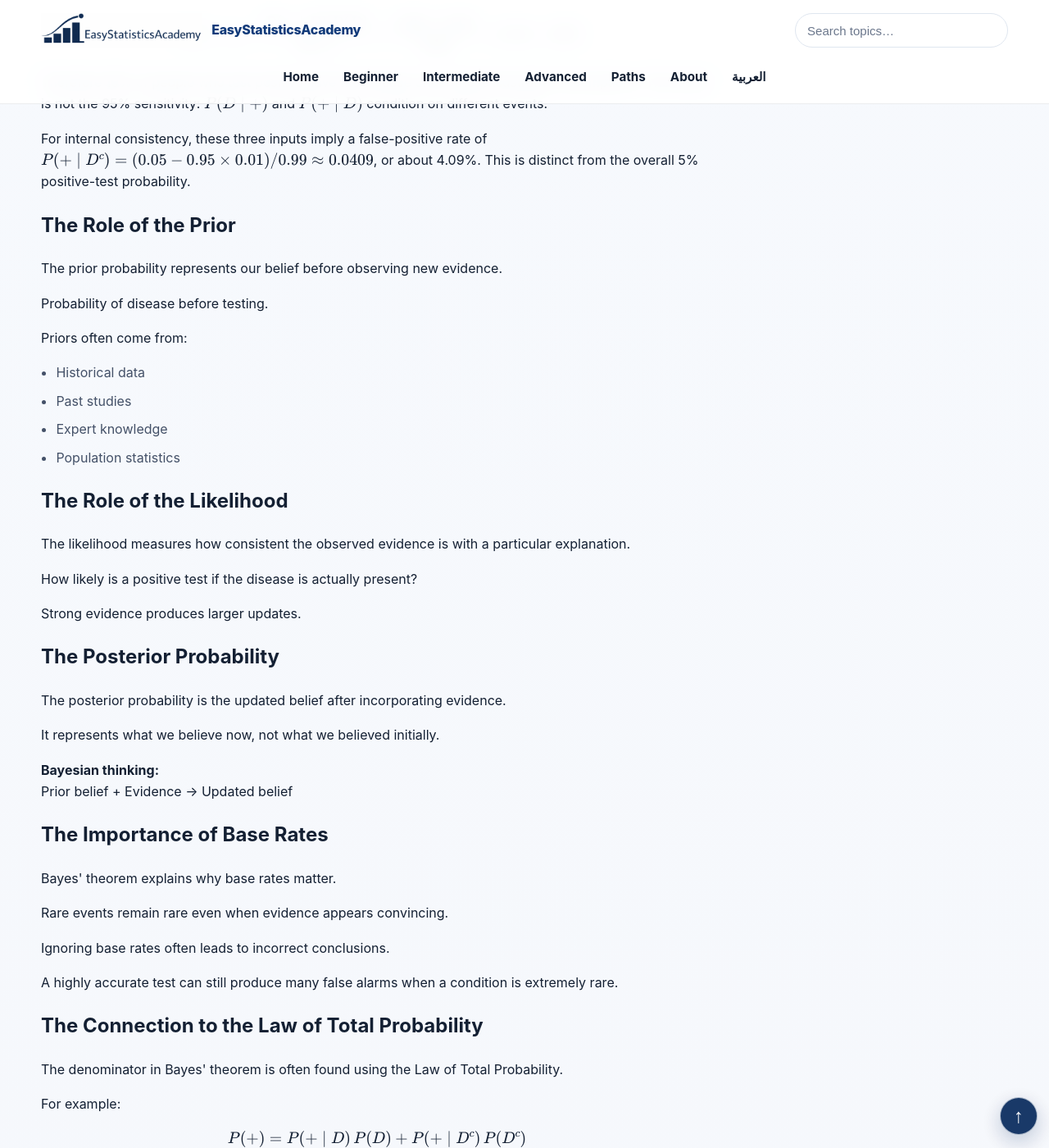
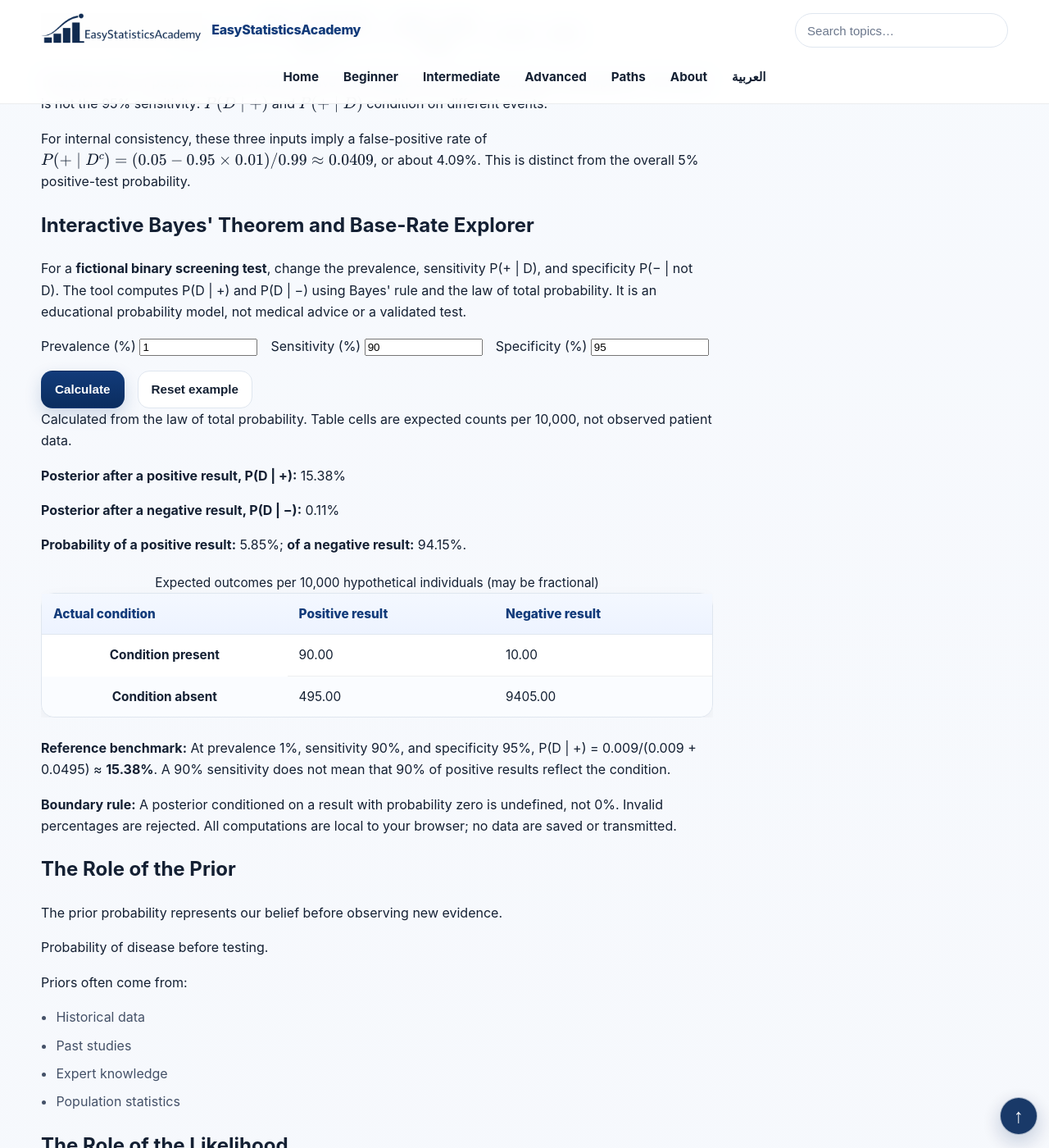
Before and after one commit to ammar-homaida-statistics/easystatisticsacademy, a Jekyll site: the page built from probability/conditional/bayes-theorem/index.md, in a window 1280 px wide and 1400 px high, scrolled down 3221 px. Shown: the whole window at 82% size. Built offline with Jekyll 4.4.1, drawn with Linux system fonts in a browser that asks for light colours.

Commit message:
Integrate Bayes evidence and base-rate explorer into existing lesson

```diff
--- a/probability/conditional/bayes-theorem/index.md
+++ b/probability/conditional/bayes-theorem/index.md
@@ -327,7 +327,39 @@ P(D\mid +)=\frac{P(+\mid D)\,P(D)}{P(+)}
       For internal consistency, these three inputs imply a false-positive rate of \(P(+\mid D^{c})=(0.05-0.95\times0.01)/0.99\approx0.0409\), or about 4.09%. This is distinct from the overall 5% positive-test probability.
     </p>
 
-    <h2>The Role of the Prior</h2>
+    <section class="concept-box" id="esa-bayes-lab" aria-labelledby="esa-bayes-title" style="min-width:0;overflow-wrap:anywhere">
+  <h2 id="esa-bayes-title">Interactive Bayes' Theorem and Base-Rate Explorer</h2>
+  <p>For a <strong>fictional binary screening test</strong>, change the prevalence, sensitivity P(+ | D), and specificity P(− | not D). The tool computes P(D | +) and P(D | −) using Bayes' rule and the law of total probability. It is an educational probability model, not medical advice or a validated test.</p>
+  <div style="display:flex;flex-wrap:wrap;gap:1rem;align-items:end">
+    <label for="esa-bayes-prev">Prevalence (%)
+      <input id="esa-bayes-prev" type="number" min="0" max="100" step="any" value="1" inputmode="decimal" style="max-width:9rem">
+    </label>
+    <label for="esa-bayes-sens">Sensitivity (%)
+      <input id="esa-bayes-sens" type="number" min="0" max="100" step="any" value="90" inputmode="decimal" style="max-width:9rem">
+    </label>
+    <label for="esa-bayes-spec">Specificity (%)
+      <input id="esa-bayes-spec" type="number" min="0" max="100" step="any" value="95" inputmode="decimal" style="max-width:9rem">
+    </label>
+    <button id="esa-bayes-run" class="btn" type="button">Calculate</button>
+    <button id="esa-bayes-reset" class="btn btn-outline" type="button">Reset example</button>
+  </div>
+  <p id="esa-bayes-status" role="status" aria-live="polite"></p>
+  <p><strong>Posterior after a positive result, P(D | +):</strong> <output id="esa-bayes-pos">—</output></p>
+  <p><strong>Posterior after a negative result, P(D | −):</strong> <output id="esa-bayes-neg">—</output></p>
+  <p><strong>Probability of a positive result:</strong> <output id="esa-bayes-plus-prob">—</output>; <strong>of a negative result:</strong> <output id="esa-bayes-minus-prob">—</output>.</p>
+  <div class="table-wrap"><table>
+    <caption>Expected outcomes per 10,000 hypothetical individuals (may be fractional)</caption>
+    <thead><tr><th>Actual condition</th><th>Positive result</th><th>Negative result</th></tr></thead>
+    <tbody>
+      <tr><th scope="row">Condition present</th><td><output id="esa-bayes-tp">—</output></td><td><output id="esa-bayes-fn">—</output></td></tr>
+      <tr><th scope="row">Condition absent</th><td><output id="esa-bayes-fp">—</output></td><td><output id="esa-bayes-tn">—</output></td></tr>
+    </tbody>
+  </table></div>
+  <p><strong>Reference benchmark:</strong> At prevalence 1%, sensitivity 90%, and specificity 95%, P(D | +) = 0.009/(0.009 + 0.0495) ≈ <strong>15.38%</strong>. A 90% sensitivity does not mean that 90% of positive results reflect the condition.</p>
+  <p><strong>Boundary rule:</strong> A posterior conditioned on a result with probability zero is undefined, not 0%. Invalid percentages are rejected. All computations are local to your browser; no data are saved or transmitted.</p>
+</section>
+
+<h2>The Role of the Prior</h2>
 
     <p>
       The prior probability represents our belief before observing new evidence.
@@ -563,3 +595,4 @@ P(+)=P(+\mid D)\,P(D)+P(+\mid D^{c})\,P(D^{c})
   </div>
 
 </section>
+<script src="/js/bayes-evidence-lab.js" defer></script>
```
